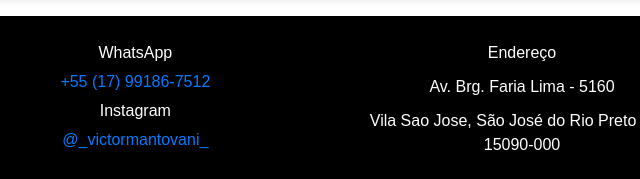
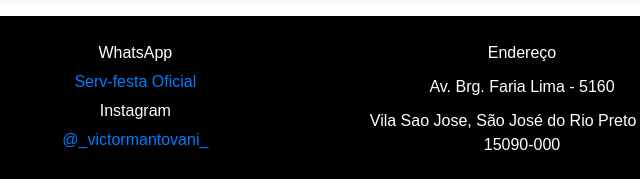
Before and after one commit to victormantovani01/Serv, a plain HTML site: page index.html in a window 1280 px wide. Shown: the part 1533-1712 px from the top of the page, 158-798 px from the left. Drawn offline with nearby package versions, Linux system fonts and the light colour scheme.

Commit message:
Update index.html

```diff
--- a/index.html
+++ b/index.html
@@ -318,7 +318,7 @@
         <!-- Contatos no lado esquerdo -->
         <div class="footer-left">
             <p>WhatsApp</p>
-            <a href="https://wa.link/gr14gl" target="_blank">+55 (17) 99186-7512</a>
+            <a href="https://wa.link/gr14gl" target="_blank">Serv-festa Oficial</a>
             <p>Instagram</p>
             <a href="https://www.instagram.com/_victormantovani_/" target="_blank">@_victormantovani_</a>
         </div>
```
